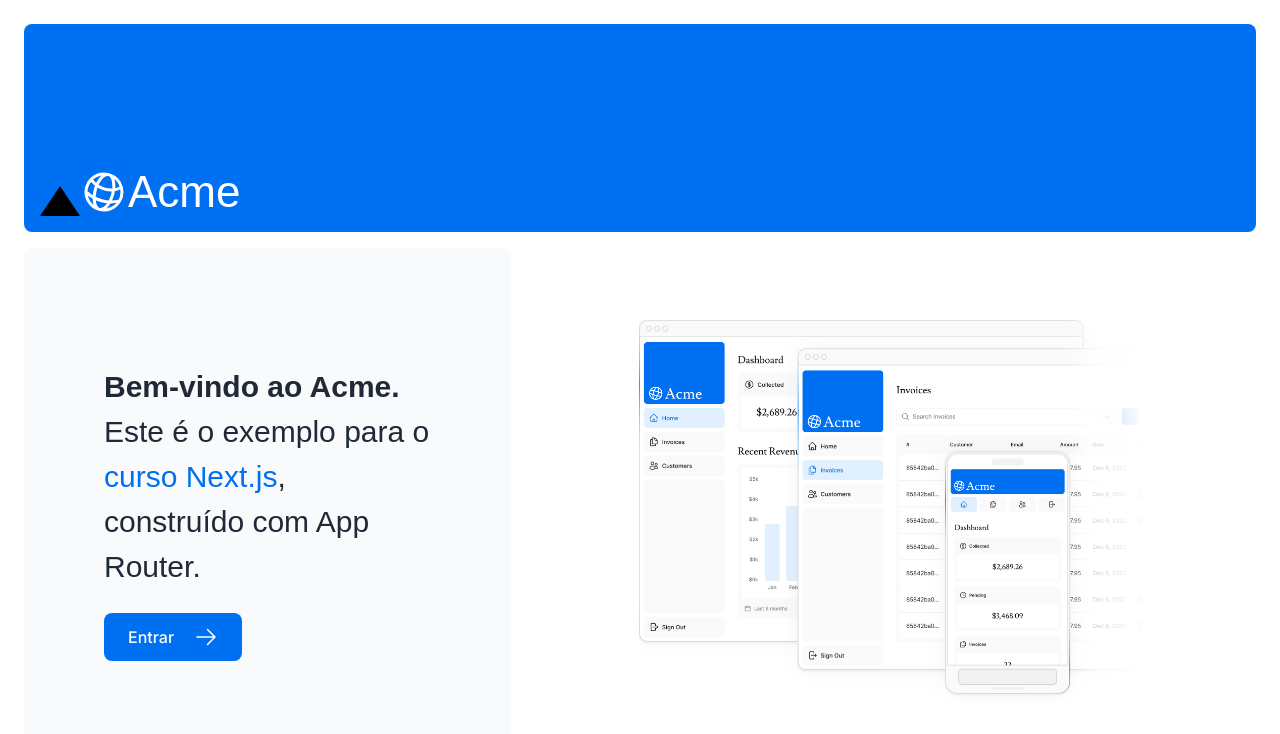
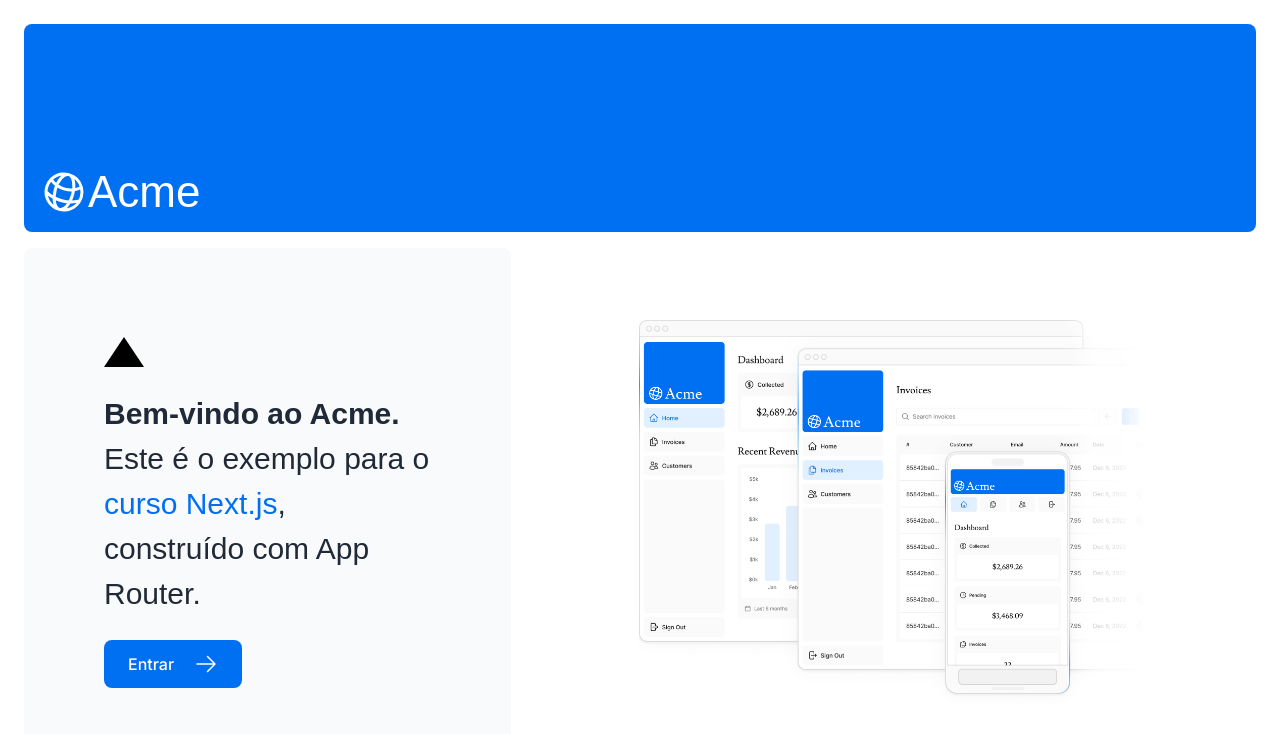
Before and after one commit to AMatos86/nextdashboard, a Next.js app: page / in a window 1280 px wide. Shown: the top 734 px of the page. Built offline with nearby package versions, Linux system fonts and the light colour scheme; a web font is replaced by a local one.

Commit message:
seta atualizada

```diff
--- a/app/page.tsx
+++ b/app/page.tsx
@@ -9,11 +9,11 @@ export default function Page() {
   return (
     <main className="flex min-h-screen flex-col p-6">
       <div className="flex h-20 shrink-0 items-end rounded-lg bg-blue-500 p-4 md:h-52">
-        <div className={styles.shape} />
         <AcmeLogo />
       </div>
       <div className="mt-4 flex grow flex-col gap-4 md:flex-row">
         <div className="flex flex-col justify-center gap-6 rounded-lg bg-gray-50 px-6 py-10 md:w-2/5 md:px-20">
+          <div className={styles.shape} />
           <p
             className={`${lusitana.className} text-xl text-gray-800 md:text-3xl md:leading-normal`}
           >
```
